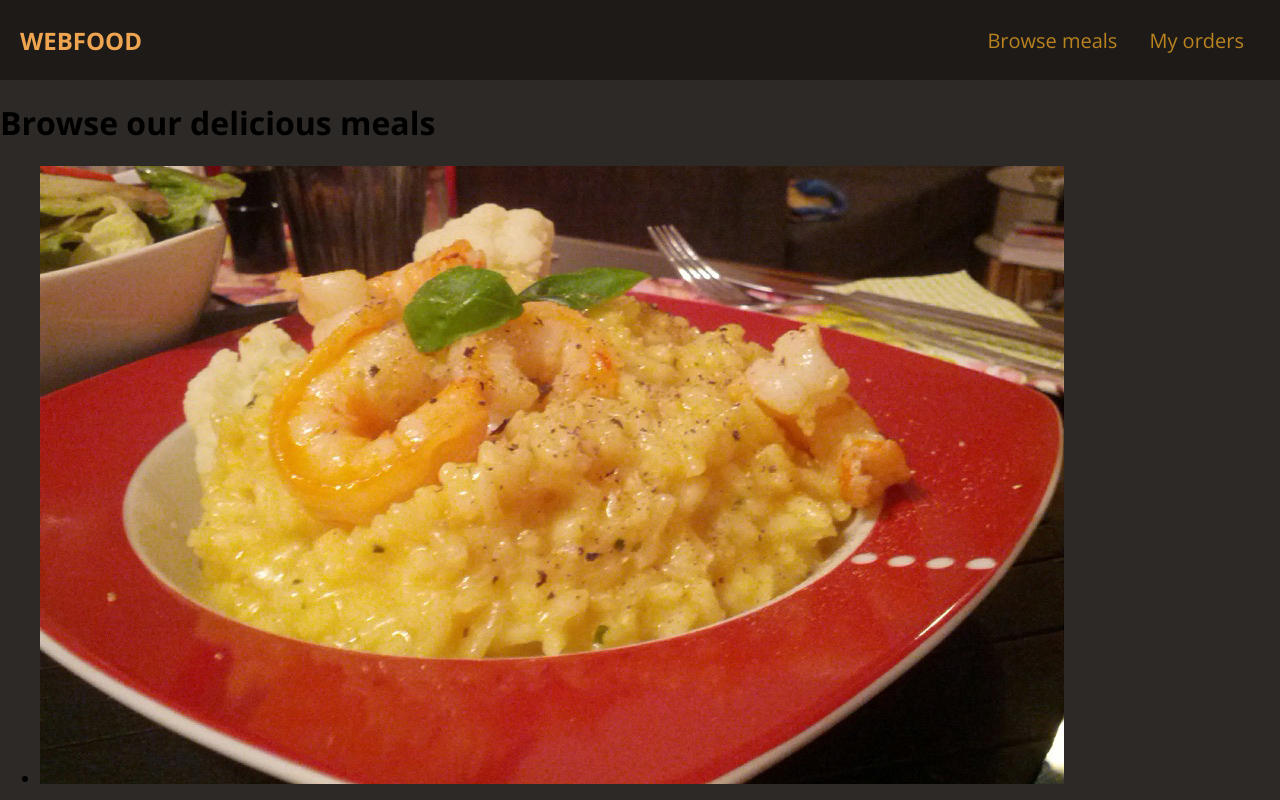
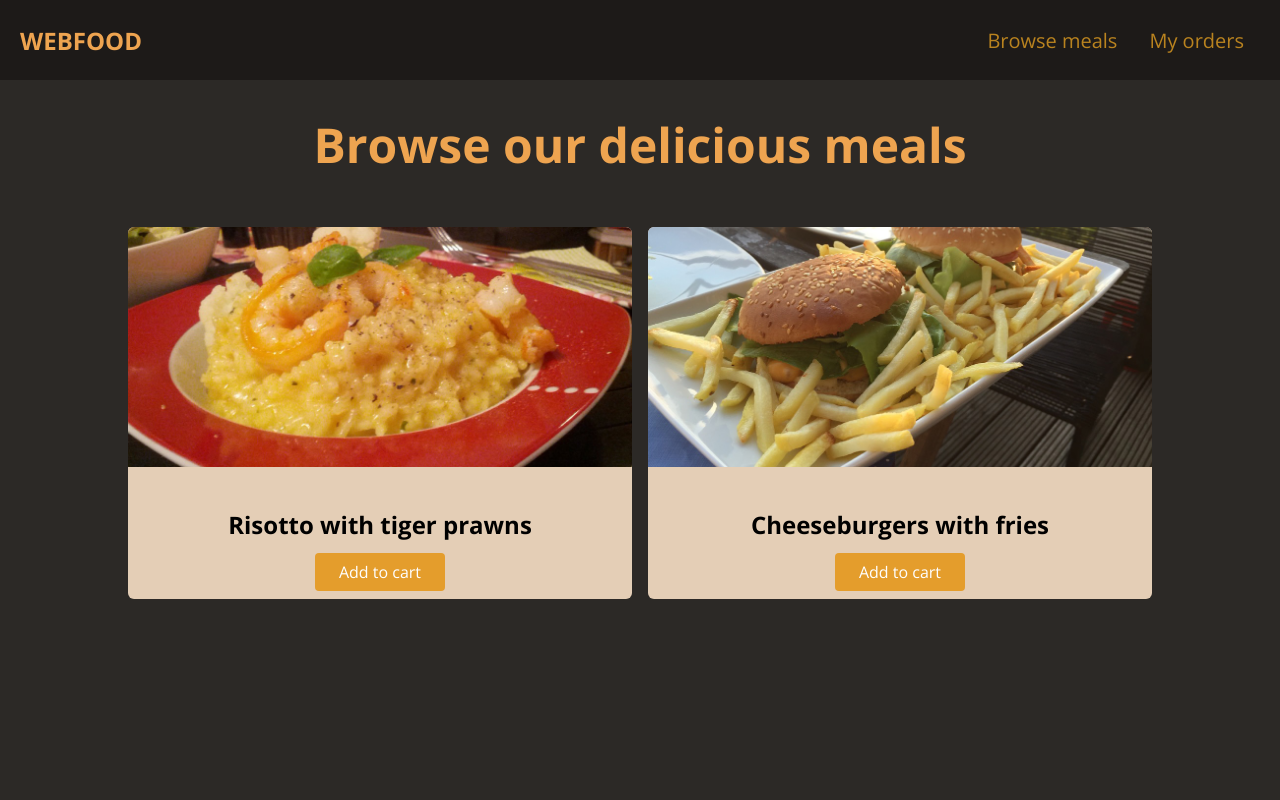
Before and after one commit to davidheweb/food-menu-web, a plain HTML site: page index.html in a window 1280 px wide. Shown: the top 800 px of the page. Drawn offline with nearby package versions, Linux system fonts and the light colour scheme.

Commit message:
Added styles to the main section
- Added styles to the main section h1 and food items

```diff
--- a/index.html
+++ b/index.html
@@ -10,7 +10,7 @@
       href="https://fonts.googleapis.com/css2?family=Open+Sans:wght@400;700&display=swap"
       rel="stylesheet"
     />
-    <link rel="stylesheet" href="styles.css">
+    <link rel="stylesheet" href="styles.css" />
   </head>
   <body>
     <header id="main-header">
--- a/styles.css
+++ b/styles.css
@@ -43,3 +43,50 @@ a {
 #main-header nav a:hover {
   color: rgb(228, 163, 44);
 }
+
+main h1 {
+  text-align: center;
+  color: rgb(238, 164, 80);
+  font-size: 48px;
+}
+
+#latest-products {
+  width: 80%;
+  margin: 50px auto;
+}
+
+#latest-products ul {
+  display: grid;
+  grid-template-columns: 1fr 1fr;
+  gap: 16px;
+  margin: 0;
+  padding: 0;
+}
+
+.food-item {
+  background-color: rgb(228, 206, 182);
+  border-radius: 6px;
+  overflow: hidden;
+}
+
+.food-item img {
+  height: 240px;
+  width: 100%;
+  object-fit: cover;
+}
+
+.food-item-content {
+  padding: 16px;
+  text-align: center;
+}
+
+.btn {
+  background-color: rgb(228, 157, 44);
+  color: white;
+  border-radius: 4px;
+  padding: 8px 24px;
+}
+
+.btn:hover {
+  background-color: rgb(221, 134, 34);
+}
```
